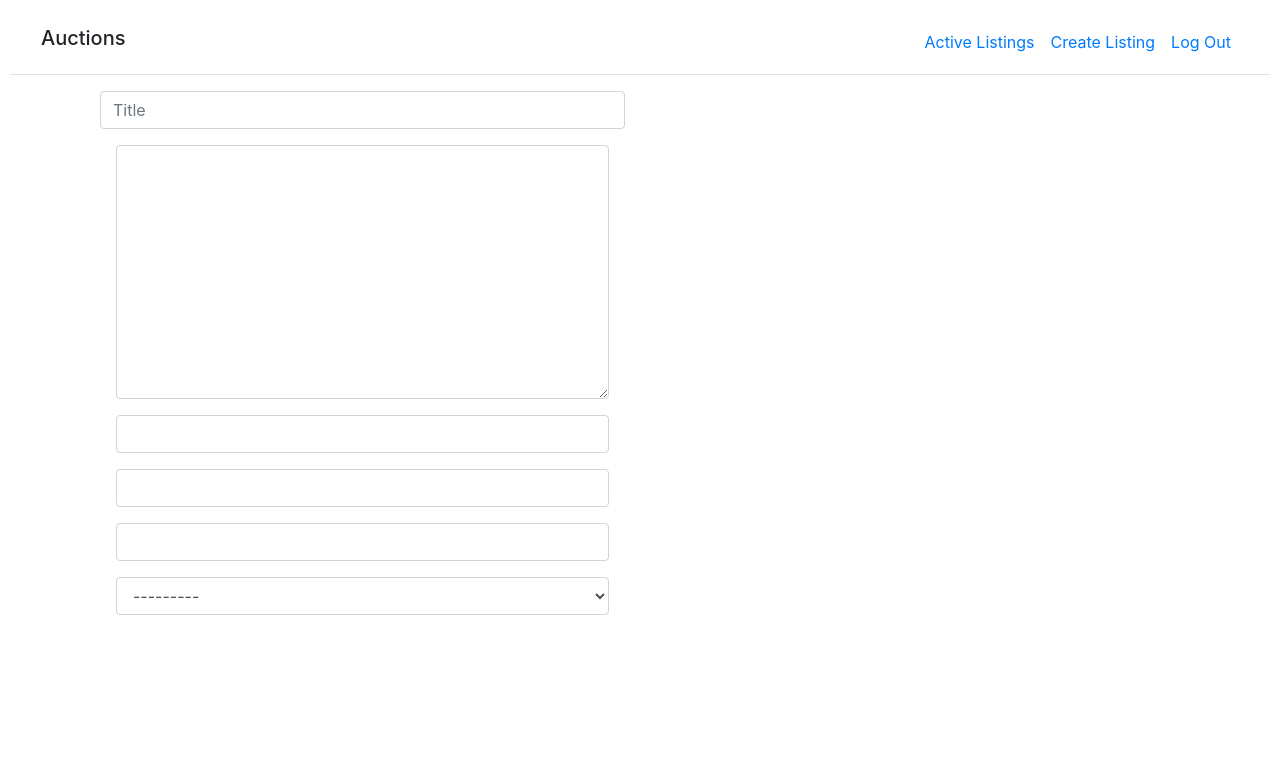
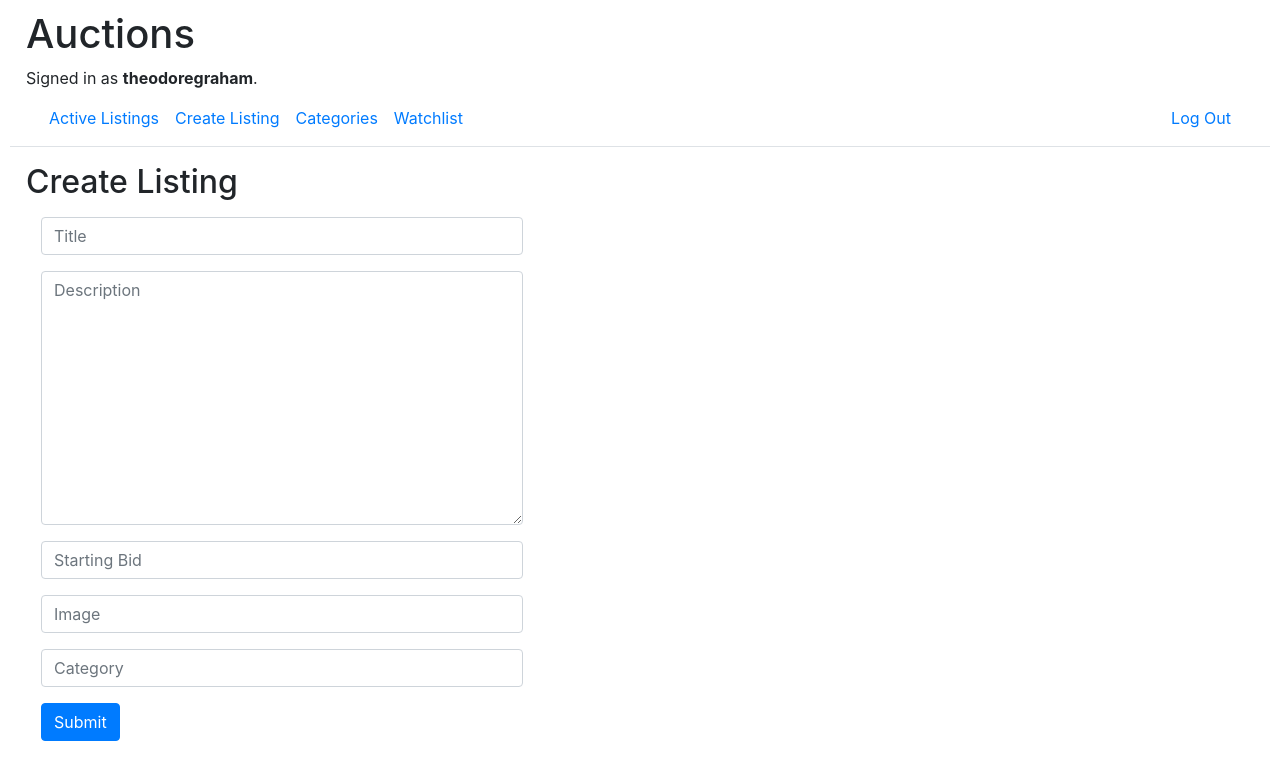
Before and after one commit to theodoregraham1/cs50w, a Django app: page /add in a window 1280 px wide. Shown: the top 780 px of the page. Run offline with Django 3.2, Linux system fonts and the light colour scheme; a user stored in the database is signed in; data comes from the database, SQL or seed files in the repository; both versions use the stored data as it was after the commit; some libraries are stand-ins or nearby versions.

Commit message:
Work on layout and add

```diff
--- a/commerce/auctions/templates/auctions/add.html
+++ b/commerce/auctions/templates/auctions/add.html
@@ -1,33 +1,35 @@
 {% extends "auctions/layout.html" %}
 
 {% block body %}
-    <form action="/add/" method="post" class="form container">
+    <h2 class="my-3">Create Listing</h2>
+
+    <div class="col-lg-5">
+        <form action="{% url 'add' %}" method="post" class="form">
             {% csrf_token %}
-        <div class="col-6 ms-1">
+            <div class="">
                 <div class="my-3">
                     {{ form.title }}
                 </div>
 
-            <div class="my-3 mx-3">
+                <div class="my-3">
                     {{ form.description }}
                 </div>
 
-            <div class="my-3 mx-3">
+                <div class="my-3">
                     {{ form.starting_bid }}
                 </div>
 
-            <div class="my-3 mx-3">
+                <div class="my-3">
                     {{ form.image_url }}
                 </div>
 
-            <div class="my-3 mx-3">
+                <div class="my-3">
                     {{ form.category}}
                 </div>
 
-            <div class="my-3 mx-3">
-                {{ form.user_id }}
-            </div>
+                <input type="submit" class="form-input btn btn-primary">
             </div>
         </form>
+    </div>
 
 {% endblock %}
--- a/commerce/auctions/templates/auctions/layout.html
+++ b/commerce/auctions/templates/auctions/layout.html
@@ -8,20 +8,19 @@
         <link href="{% static 'auctions/styles.css' %}" rel="stylesheet">
     </head>
     <body>
-        <!--
-        <h1>Auctions</h1>
-        <div>
+
+        <h1 class="mx-3">Auctions</h1>
+
+        <div class="mx-3">
             {% if user.is_authenticated %}
                 Signed in as <strong>{{ user.username }}</strong>.
             {% else %}
                 Not signed in.
             {% endif %}
         </div>
-        -->
+
         <nav class="navbar border-bottom">
             <div class="container-fluid">
-
-                <h1 class="navbar-brand">Auctions</h1>
 
                 <div class="expand navbar-expand">
                     <ul class="navbar-nav">
@@ -33,6 +32,18 @@
                                 <a class="nav-link" href="{% url 'add' %}">Create Listing</a>
                             </li>
                             <li class="nav-item">
+                                <a class="nav-link" href="">Categories</a>
+                            </li>
+                            <li class="nav-item">
+                                <a class="nav-link" href="">Watchlist</a>
+                            </li>
+                        {% endif %}
+                    </ul>
+                </div>
+                <div class="expand navbar-expand">
+                    <ul class="navbar-nav">
+                        {% if user.is_authenticated %}
+                            <li class="nav-item">
                                 <a class="nav-link" href="{% url 'logout' %}">Log Out</a>
                             </li>
                         {% else %}
@@ -42,12 +53,14 @@
                             <li class="nav-item">
                                 <a class="nav-link" href="{% url 'register' %}">Register</a>
                             </li>
-                    {% endif %}
+                        {% endif %}
                     </ul>
                 </div>
             </div>
         </nav>
-        {% block body %}
-        {% endblock %}
+        <div class="mx-3">
+            {% block body %}
+            {% endblock %}
+        </div>
     </body>
 </html>
--- a/commerce/auctions/views.py
+++ b/commerce/auctions/views.py
@@ -9,18 +9,21 @@ from .models import User, Listing, Bid, Comment
 
 
 class AddListingForm(ModelForm):
-
-
     class Meta:
         model = Listing
-        fields = ["title", "description", "starting_bid", "image_url", "category", "user_id"]
+        fields = ["title", "description", "starting_bid", "image_url", "category",]
+
         widgets = {
-            "title": TextInput(attrs={"class": "form-control", "placeholder": "Title"}),
-            "description": Textarea(attrs={"class": "form-control"}),
-            "starting_bid": NumberInput(attrs={"class": "form-control"}),
-            "image_url": URLInput(attrs={"class": "form-control"}),
-            "category": TextInput(attrs={"class": "form-control"}),
-            "user_id": Select(attrs={"class": "form-control"}),
+            "title": TextInput(attrs={"class": "form-control",
+                                      "placeholder": "Title",}),
+            "description": Textarea(attrs={"class": "form-control",
+                                           "placeholder": "Description",}),
+            "starting_bid": NumberInput(attrs={"class": "form-control",
+                                               "placeholder": "Starting Bid",}),
+            "image_url": URLInput(attrs={"class": "form-control",
+                                         "placeholder": "Image",},),
+            "category": TextInput(attrs={"class": "form-control",
+                                         "placeholder": "Category",}),
         }
 
 def index(request):
@@ -84,3 +87,13 @@ def add(request):
         return render(request, "auctions/add.html", {
             "form": AddListingForm
         })
+
+    form = AddListingForm(request.POST)
+
+    if form.is_valid():
+
+        listing = form.cleaned_data
+
+        listing.update({"user_id": request.user.id})
+
+    return HttpResponseRedirect(reverse("add"))
```
Also changed, not shown: commerce/db.sqlite3. Lines whose indentation alone changed are shown as unchanged.
